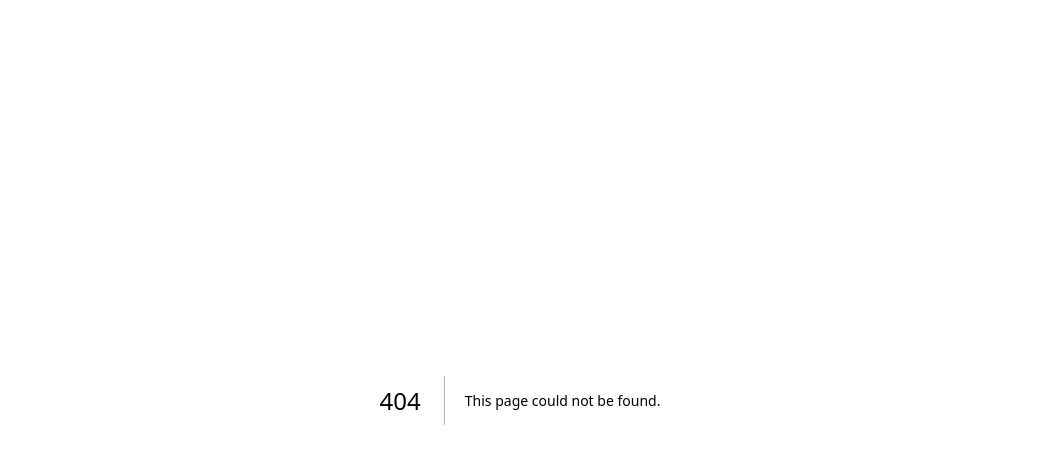
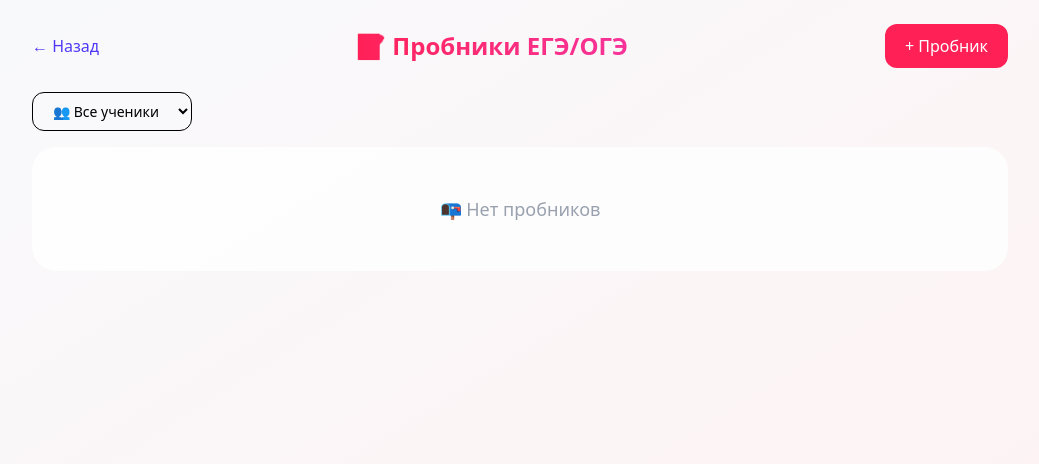
Before and after one commit to eugenefrance2017-crypto/tutor-platform, a Next.js app: page /exam-trials in a window 1280 px wide. Before the commit this address had no page. Shown: the top 464 px of the page, without its empty margins (120-1159 px from the left). Built offline with nearby package versions, Linux system fonts and the light colour scheme.

Commit message:
add exam trials

```diff
--- /dev/null
+++ b/src/app/exam-trials/page.tsx
@@ -0,0 +1,70 @@
+"use client";
+
+import { useState, useEffect, Suspense } from "react";
+import Link from "next/link";
+import { useSearchParams } from "next/navigation";
+import { initializeApp } from "firebase/app";
+import { getFirestore, collection, addDoc, deleteDoc, updateDoc, query, where, onSnapshot, doc, getDocs } from "firebase/firestore";
+import toast from "react-hot-toast";
+
+const firebaseConfig = { apiKey: "AIzaSyA59ya6aCzYA0YfwQo8B91u8Pp94ZUDM-4", authDomain: "tutor-platform-a5e37.firebaseapp.com", projectId: "tutor-platform-a5e37", storageBucket: "tutor-platform-a5e37.firebasestorage.app", messagingSenderId: "115123071384", appId: "1:115123071384:web:9517a29ed1fc2c46e163ed" };
+const app = initializeApp(firebaseConfig); const db = getFirestore(app);
+
+function primaryToTest(primary: number, subject: string): number { return Math.round((primary / (subject === "chemistry" ? 56 : 59)) * 100); }
+
+function ExamTrialsContent() {
+  const searchParams = useSearchParams(); const uid = searchParams.get("uid") || (typeof window !== "undefined" ? localStorage.getItem("uid") : "") || "";
+  const role = searchParams.get("role") || (typeof window !== "undefined" ? localStorage.getItem("role") : "") || "tutor";
+  const [trials, setTrials] = useState<any[]>([]); const [students, setStudents] = useState<any[]>([]);
+  const [showForm, setShowForm] = useState(false); const [editTrial, setEditTrial] = useState<any>(null);
+  const [selectedStudent, setSelectedStudent] = useState(""); const [subject, setSubject] = useState("chemistry");
+  const [primaryScore, setPrimaryScore] = useState(0); const [date, setDate] = useState(new Date().toISOString().slice(0, 10));
+  const [filterStudent, setFilterStudent] = useState("all");
+
+  useEffect(() => { if (!uid) return; const unsub = onSnapshot(query(collection(db, "exam_trials"), where("tutor_id", "==", uid)), (snap) => setTrials(snap.docs.map((d) => ({ id: d.id, ...d.data() })))); getDocs(query(collection(db, "profiles"), where("role", "==", "student"))).then((snap) => setStudents(snap.docs.map((d) => ({ id: d.id, ...d.data() })))); return () => unsub(); }, [uid]);
+
+  async function saveTrial(e: React.FormEvent) { e.preventDefault(); if (!selectedStudent) return toast.error("Выберите ученика!"); if (primaryScore <= 0) return toast.error("Введите баллы!"); const testScore = primaryToTest(primaryScore, subject); const maxPrimary = subject === "chemistry" ? 56 : 59; const data = { tutor_id: uid, student_id: selectedStudent, student_name: students.find(s => s.id === selectedStudent)?.full_name || "", subject, primary_score: primaryScore, test_score: testScore, max_primary: maxPrimary, date, created_at: new Date().toISOString() }; if (editTrial) { await updateDoc(doc(db, "exam_trials", editTrial.id), data); toast.success("Пробник обновлён!"); } else { await addDoc(collection(db, "exam_trials"), data); toast.success("Пробник добавлен!"); } setShowForm(false); setEditTrial(null); setPrimaryScore(0); }
+  async function deleteTrial(id: string) { if (!window.confirm("Удалить?")) return; await deleteDoc(doc(db, "exam_trials", id)); toast.success("Удалено!"); }
+
+  const filtered = filterStudent === "all" ? trials : trials.filter(t => t.student_id === filterStudent);
+  const sorted = [...filtered].sort((a, b) => new Date(b.date).getTime() - new Date(a.date).getTime());
+
+  return (
+    <div className="min-h-screen bg-gradient-to-br from-slate-50 to-rose-50">
+      <div className="max-w-5xl mx-auto p-4 sm:p-6">
+        <div className="flex items-center justify-between mb-6"><Link href={`/dashboard?uid=${uid}&role=${role}`} className="text-indigo-600 hover:text-indigo-800">← Назад</Link><h1 className="text-2xl font-bold bg-gradient-to-r from-rose-500 to-pink-500 bg-clip-text text-transparent">📝 Пробники ЕГЭ/ОГЭ</h1><button onClick={() => { setShowForm(true); setEditTrial(null); setPrimaryScore(0); }} className="bg-rose-500 text-white px-5 py-2.5 rounded-xl font-medium hover:bg-rose-600">+ Пробник</button></div>
+        <div className="mb-4"><select value={filterStudent} onChange={(e) => setFilterStudent(e.target.value)} className="border rounded-xl px-4 py-2 text-sm"><option value="all">👥 Все ученики</option>{students.map(s => <option key={s.id} value={s.id}>{s.full_name || s.email}</option>)}</select></div>
+        {showForm && (
+          <div className="bg-white/90 backdrop-blur rounded-3xl shadow-xl p-6 mb-6"><h2 className="font-semibold text-xl mb-4">{editTrial ? '✏️ Редактировать' : '📝 Новый пробник'}</h2>
+            <form onSubmit={saveTrial} className="space-y-4">
+              <div className="grid grid-cols-1 sm:grid-cols-2 gap-4">
+                <div><label className="text-sm">Ученик</label><select value={selectedStudent} onChange={(e) => setSelectedStudent(e.target.value)} required className="w-full border rounded-xl p-2.5 text-sm mt-1"><option value="">Выбрать</option>{students.map(s => <option key={s.id} value={s.id}>{s.full_name}</option>)}</select></div>
+                <div><label className="text-sm">Предмет</label><select value={subject} onChange={(e) => setSubject(e.target.value)} className="w-full border rounded-xl p-2.5 text-sm mt-1"><option value="chemistry">🧪 Химия</option><option value="biology">🧬 Биология</option></select></div>
+                <div><label className="text-sm">Первичный балл</label><input type="number" value={primaryScore} onChange={(e) => setPrimaryScore(parseInt(e.target.value) || 0)} className="w-full border rounded-xl p-2.5 text-sm mt-1" /><p className="text-xs text-gray-400 mt-1">Макс: {subject === "chemistry" ? 56 : 59}</p></div>
+                <div><label className="text-sm">Тестовый балл</label><input type="number" value={primaryToTest(primaryScore, subject)} readOnly className="w-full border rounded-xl p-2.5 text-sm mt-1 bg-gray-50" /></div>
+                <div><label className="text-sm">Дата</label><input type="date" value={date} onChange={(e) => setDate(e.target.value)} className="w-full border rounded-xl p-2.5 text-sm mt-1" /></div>
+              </div>
+              <div className="flex gap-3"><button type="submit" className="flex-1 bg-rose-500 text-white py-3 rounded-xl">✅ Сохранить</button><button type="button" onClick={() => setShowForm(false)} className="px-6 py-3 bg-gray-200 rounded-xl">Отмена</button></div>
+            </form>
+          </div>
+        )}
+        <div className="space-y-3">
+          {sorted.length === 0 ? <div className="text-center py-12 bg-white/80 rounded-3xl"><p className="text-gray-400 text-lg">📭 Нет пробников</p></div> : sorted.map((trial) => (
+            <div key={trial.id} className="bg-white/90 rounded-2xl p-5 shadow-sm hover:shadow-md transition">
+              <div className="flex items-center justify-between">
+                <div className="flex items-center gap-4"><span className="text-2xl">{trial.subject === "chemistry" ? "🧪" : "🧬"}</span><div><p className="font-semibold">{trial.student_name}</p><p className="text-xs text-gray-400">{new Date(trial.date).toLocaleDateString('ru-RU')}</p></div></div>
+                <div className="flex items-center gap-4"><div className="text-right"><p className="text-sm text-gray-500">Первичный: <span className="font-bold">{trial.primary_score}/{trial.max_primary}</span></p><p className="text-lg font-bold text-rose-600">{trial.test_score} баллов</p></div>
+                  <button onClick={() => { setEditTrial(trial); setSelectedStudent(trial.student_id); setSubject(trial.subject); setPrimaryScore(trial.primary_score); setDate(trial.date); setShowForm(true); }} className="px-3 py-1.5 bg-indigo-500 text-white rounded-lg text-xs">✏️</button>
+                  <button onClick={() => deleteTrial(trial.id)} className="px-3 py-1.5 bg-red-500 text-white rounded-lg text-xs">🗑️</button>
+                </div>
+              </div>
+              <div className="mt-3 w-full bg-gray-200 rounded-full h-2"><div className="bg-gradient-to-r from-rose-400 to-pink-500 h-2 rounded-full" style={{ width: `${(trial.primary_score / trial.max_primary) * 100}%` }} /></div>
+            </div>
+          ))}
+        </div>
+      </div>
+    </div>
+  );
+}
+
+export default function ExamTrialsPage() { return (<Suspense fallback={<div className="min-h-screen flex items-center justify-center">Загрузка...</div>}><ExamTrialsContent /></Suspense>); }
```
